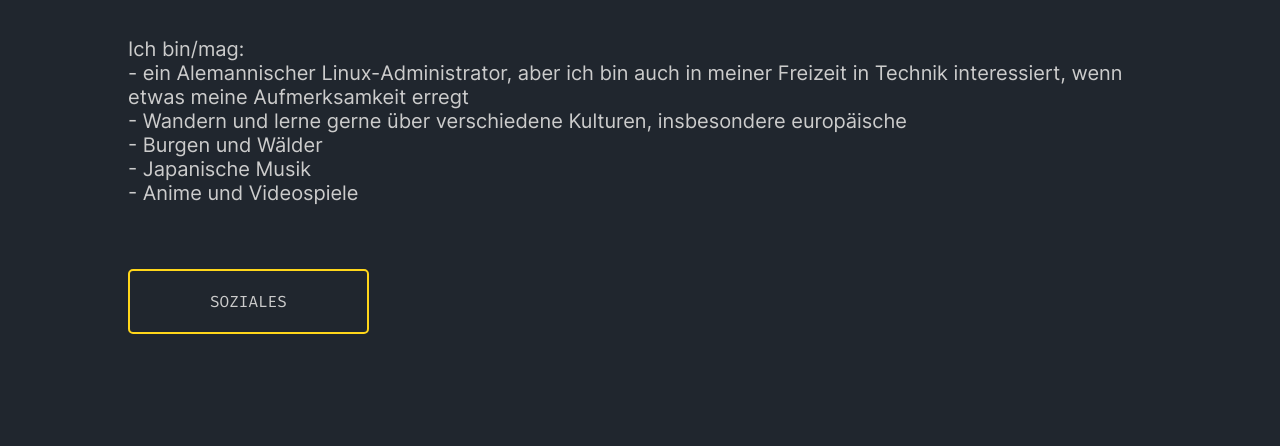
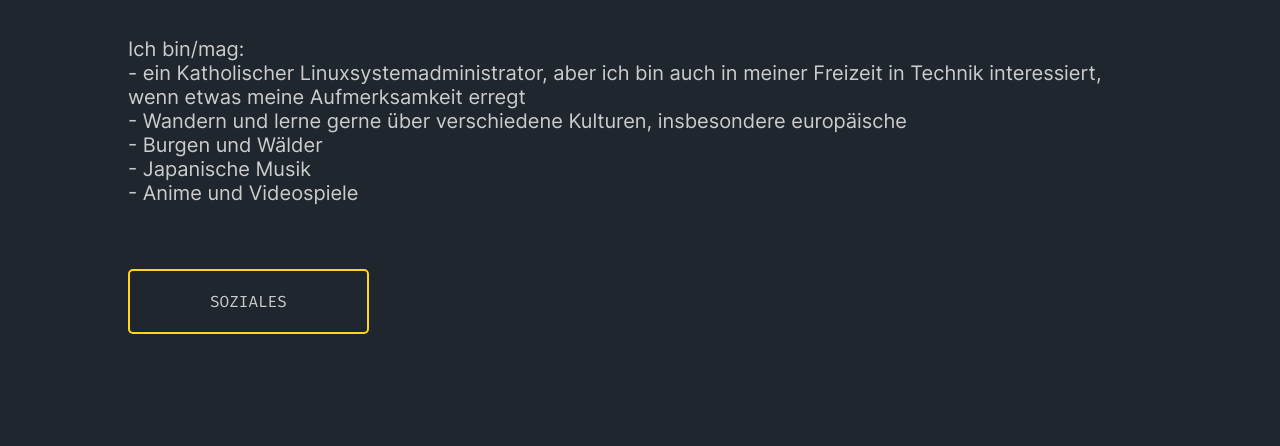
Before and after one commit to Igeljaeger/igeljaeger.github.io, a plain HTML site: page index.html in a window 1280 px wide. Shown: the part 354-800 px from the top of the page. Drawn offline with Linux system fonts and the light colour scheme.

Commit message:
Update index.html

```diff
--- a/index.html
+++ b/index.html
@@ -58,7 +58,7 @@
       <h1></h1>
    <p>
         Ich bin/mag: <br>
-        - ein Alemannischer Linux-Administrator, aber ich bin auch in meiner Freizeit in Technik
+        - ein Katholischer Linuxsystemadministrator, aber ich bin auch in meiner Freizeit in Technik
         interessiert, wenn etwas meine Aufmerksamkeit erregt<br>
         - Wandern und lerne gerne über verschiedene Kulturen, insbesondere europäische<br>
         - Burgen und Wälder<br>
```
